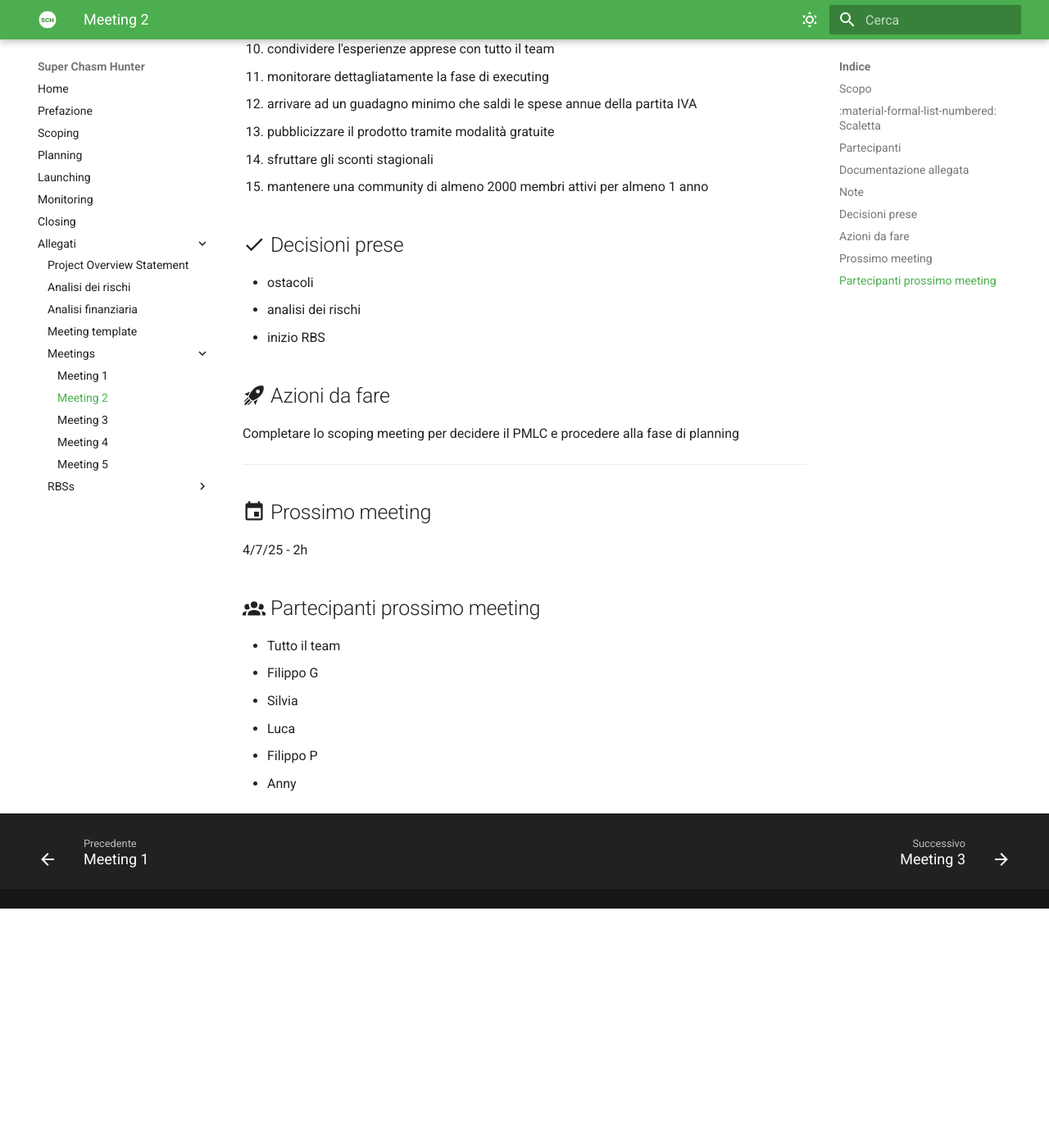
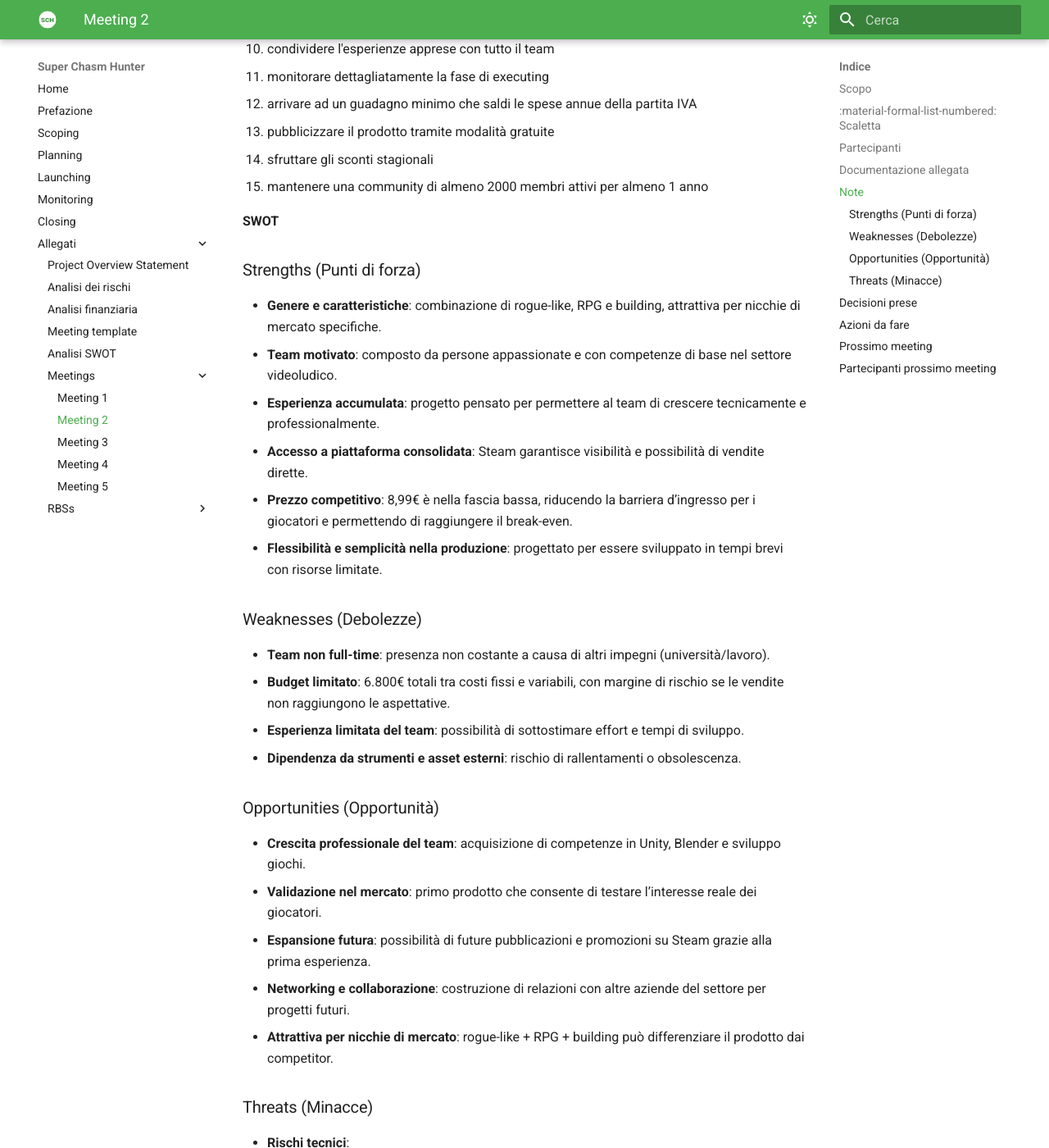
Before and after one commit to FilippoGurioli/super-chasm-hunter-pm, an MkDocs documentation site: the page built from docs/Allegati/Meetings/Meeting 2 - 27-06-25.md, in a window 1280 px wide and 1400 px high, scrolled down 2914 px. Shown: the whole window at 82% size. Built offline with MkDocs 1.6.1 and Material for MkDocs 9.7.7, drawn with Linux system fonts in a browser that asks for light colours; before the commit the page ends 4022 px from its top, so only the background shows below that; some of the changed text lies outside the part shown.

Commit message:
feat: create swot analysisà

```diff
--- a/docs/Allegati/Meetings/Meeting 2 - 27-06-25.md
+++ b/docs/Allegati/Meetings/Meeting 2 - 27-06-25.md
@@ -90,11 +90,43 @@ Creare un videogioco con caratteristiche rogue like, rpg e building che permetta
    2. sfruttare gli sconti stagionali
    3. mantenere una community di almeno 2000 membri attivi per almeno 1 anno
 
+**SWOT**
+
+### Strengths (Punti di forza)
+- **Genere e caratteristiche**: combinazione di rogue-like, RPG e building, attrattiva per nicchie di mercato specifiche.
+- **Team motivato**: composto da persone appassionate e con competenze di base nel settore videoludico.
+- **Esperienza accumulata**: progetto pensato per permettere al team di crescere tecnicamente e professionalmente.
+- **Accesso a piattaforma consolidata**: Steam garantisce visibilità e possibilità di vendite dirette.
+- **Prezzo competitivo**: 8,99€ è nella fascia bassa, riducendo la barriera d’ingresso per i giocatori e permettendo di raggiungere il break-even.
+- **Flessibilità e semplicità nella produzione**: progettato per essere sviluppato in tempi brevi con risorse limitate.
+
+### Weaknesses (Debolezze)
+- **Team non full-time**: presenza non costante a causa di altri impegni (università/lavoro).
+- **Budget limitato**: 6.800€ totali tra costi fissi e variabili, con margine di rischio se le vendite non raggiungono le aspettative.
+- **Esperienza limitata del team**: possibilità di sottostimare effort e tempi di sviluppo.
+- **Dipendenza da strumenti e asset esterni**: rischio di rallentamenti o obsolescenza.
+
+### Opportunities (Opportunità)
+- **Crescita professionale del team**: acquisizione di competenze in Unity, Blender e sviluppo giochi.
+- **Validazione nel mercato**: primo prodotto che consente di testare l’interesse reale dei giocatori.
+- **Espansione futura**: possibilità di future pubblicazioni e promozioni su Steam grazie alla prima esperienza.
+- **Networking e collaborazione**: costruzione di relazioni con altre aziende del settore per progetti futuri.
+- **Attrattiva per nicchie di mercato**: rogue-like + RPG + building può differenziare il prodotto dai competitor.
+
+### Threats (Minacce)
+- **Rischi tecnici**:
+  - Rilascio frequente di nuove versioni di Unity (R1) → obsolescenza.
+  - Sviluppo di AI NPC o asset complessi può rallentare il progetto (R5, R11).
+- **Rischi esterni**:
+  - Cambiamenti nelle policy di Steam o trattenuta sui guadagni (R8).
+  - Asset acquistati possono diventare deprecati (R9).
+
 ## :material-check: Decisioni prese
 
 - ostacoli
 - analisi dei rischi
 - inizio RBS
+- SWOT Analysis
 
 ## :material-rocket-launch: Azioni da fare
 
```
Also changed, not shown: docs/2 - Scoping.md (+7 -0 lines), docs/Allegati/5 - Analisi SWOT.md (added, +34 -0 lines), docs/Allegati/Meetings/Meeting 4 - 17-07-25.md (+8 -1 lines), docs/index.md (+1 -1 lines).
